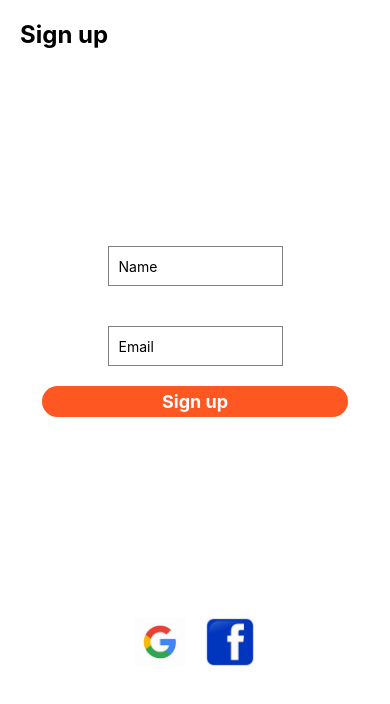
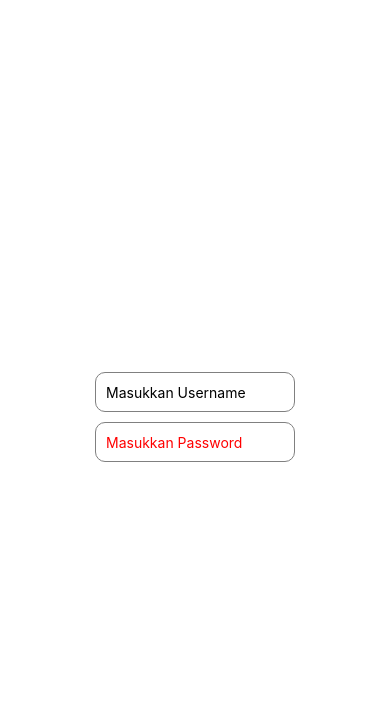
Before and after one commit to ratna78/Ratna-105841108821-lab, a React Native app: screen / in a window 390 px wide. Shown: the top 704 px of the page. Built offline with nearby package versions, Linux system fonts and the light colour scheme.

Commit message:
TextInput

```diff
--- a/App.js
+++ b/App.js
@@ -1,96 +1,43 @@
-import React, { useState } from 'react'
-import { View, Text, TextInput, TouchableOpacity, StyleSheet, Image } from 'react-native'
+
+import { View, Text, StyleSheet, TextInput } from 'react-native'
+import React from 'react'
 
 const App = () => {
-  const [name, setName] = useState('');
-  const [email, setEmail] = useState('');
 
-  const handleSignIn = () => {
-    console.log('Name:', name);
-    console.log('Email:', email);
-  }
+  const TextInputCustom = ({name, color}) => {
+  return (
 
-  return (
-    <View style={styles.container}>
-      <Text style={styles.title}>Sign up</Text>
-      <View style={styles.formContainer}>
        <TextInput
-         style={[styles.input,{ marginTop: 20}]}
-         placeholder='Name'
-         value={name}
-         onChangeText={setName}
+        placeholder={`Masukkan ${name}`}
+
+        style={{
+          height: 40,
+          width: 200,
+          borderColor: 'gray',
+          borderWidth: 1,
+          padding: 10,
+          marginBottom: 10,
+          borderRadius: 10,
+          paddingLeft: 10,
+          color: color,
+
+        }}
      />
-         <TextInput
-          style={[styles.input, { marginTop: 20}]}
-          placeholder='Email'
-          value={email}
-          onChangeText={setEmail}
-          keyboardType='email-address'
-          />
-          <TouchableOpacity style={styles.button} onPress={handleSignIn}>
-            <Text style={styles.buttonText}>Sign up</Text>
-          </TouchableOpacity>
 
-        <View style={styles.socialContainer}>
-          <Image source={require('./google.jpeg')} style={styles.logo}/>
-          <Image source={require('./fb.jpeg')} style={styles.logo}/>
-        </View>
-      </View>
-    </View>
+
 
   )
   }
-
-const styles = StyleSheet.create({
-  container: {
-    flex: 1,
-    padding: 20,
-    backgroundColor: ' #fff',
-  },
-  title: {
-    fontSize: 24,
-    fontWeight: 'bold',
-    marginBottom: 20,
-    textAlign: 'left',
-  },
-  formContainer:{
+  return(
+    <View style={{
       flex: 1,
       justifyContent: 'center',
       alignItems: 'center',
-  },
-  input: {
-    height: 40,
-    borderColor: 'gray',
-    borderWidth: 1,
-    marginBottom: 20,
-    paddingHorizontal: 10,
-    width: '50%',
-
-  },
-  button: {
-    backgroundColor: '#FF5722',
-    padding: 5,
-    borderRadius: 100,
-    alignItems: 'center',
-    marginBottom: 50,
-    paddingHorizontal: 120,
-  },
-  buttonText: {
-    color: '#fff',
-    fontSize: 18,
-    fontWeight: 'bold',
-  },
-
-  socialContainer: {
-    flexDirection: 'row',
-    justifyContent: 'center',
-    marginTop: 150,
-  },
-  logo: {
-    width: 50,
-    height: 50,
-    marginHorizontal: 10,
-  },
-})
+    }}>
+      <TextInputCustom name="Username" color="balck"/>
+      <TextInputCustom name="Password" color="red" />
+    </View>
+  )
+}
 
 export default App;
```
Also changed, not shown: package.json (line endings or trailing spaces). Lines whose indentation alone changed are shown as unchanged.
